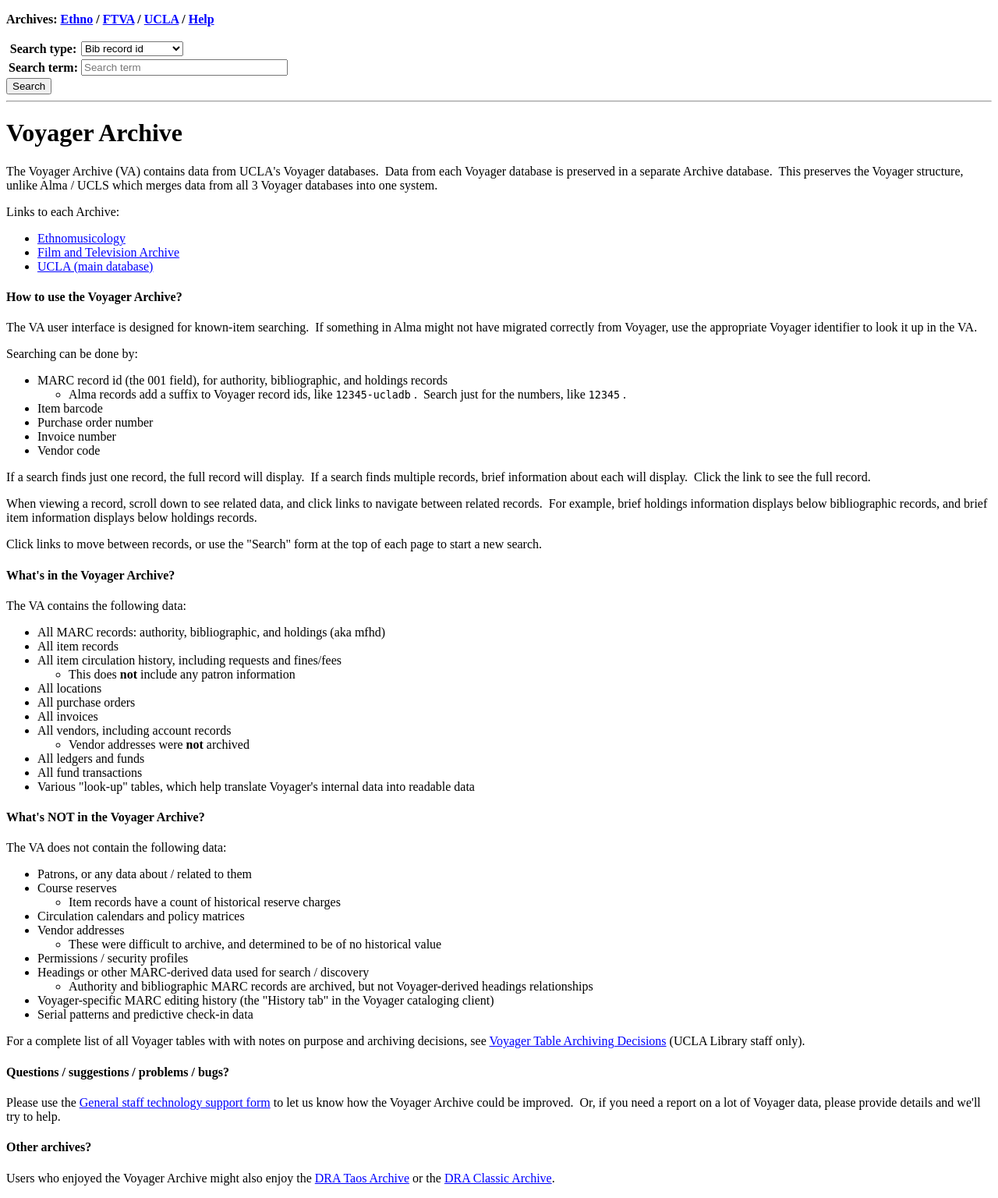
After one commit to UCLALibrary/voyager-archive, a Django app: page /help in a window 1280 px wide. The commit adds this page. Shown: the whole page at 78% size. Run offline with Django 4.2, Linux system fonts and the light colour scheme; parts of the project's set-up code (start-up, migrations or seed data) failed here and were passed over.

Commit message:
SYS-1054: Add help page; experiment with boolean Helm debug (#47)

```diff
--- a/charts/Chart.yaml
+++ b/charts/Chart.yaml
@@ -2,4 +2,4 @@ apiVersion: v2
 appVersion: "0.1"
 description: Chart for Voyager Archive application
 name: voyager-archive
-version: 1.0.9
+version: 1.0.10
--- a/charts/prod-uclavoyagerarchive-values.yaml
+++ b/charts/prod-uclavoyagerarchive-values.yaml
@@ -39,7 +39,7 @@ ingress:
 django:
   env:
     run_env: "prod"
-    debug: "false"
+    debug: False
     allowed_hosts:
       - ucla-voy-archive.library.ucla.edu
     csrf_trusted_origins:
--- a/charts/templates/configmap.yaml
+++ b/charts/templates/configmap.yaml
@@ -7,7 +7,7 @@ metadata:
     {{- include "voyager-archive.labels" . | nindent 4 }}
 data:
   DJANGO_RUN_ENV: {{ .Values.django.env.run_env }}
-  DJANGO_DEBUG: {{ .Values.django.env.debug | quote }}
+  DJANGO_DEBUG: {{ .Values.django.env.debug }}
   DJANGO_ALLOWED_HOSTS: {{ range .Values.django.env.allowed_hosts }}{{ . | quote }}{{ end }}
   DJANGO_CSRF_TRUSTED_ORIGINS: {{ range .Values.django.env.csrf_trusted_origins }}{{ . | quote }}{{ end }}
   DJANGO_DB_BACKEND: {{ .Values.django.env.db_backend }}
--- a/charts/values.yaml
+++ b/charts/values.yaml
@@ -10,7 +10,7 @@ image:
   # the same image automatically, set application tag version
   # here (once) instead of in each environment-specific values file.
   # TODO: How to correctly handle this if we add a test cluster?
-  tag: v0.9.9a
+  tag: v0.9.9b
   pullPolicy: Always
 
 nameOverride: ""
@@ -36,7 +36,7 @@ ingress:
 django:
   env:
     run_env: "prod"
-    debug: "false"
+    debug: False
     allowed_hosts: []
     #  - localhost
     #  - 127.0.0.1
--- a/voyager_archive/templates/voyager_archive/base.html
+++ b/voyager_archive/templates/voyager_archive/base.html
@@ -3,12 +3,14 @@
 <html>
     <head>
         <link rel="stylesheet" type="text/css" href="{% static 'css/style.css' %}"/>
+        <title>Voyager Archive</title>
     </head>
     <body>
         <p class="label">Archives:
             <a href="https://ethno-voy-archive.library.ucla.edu/">Ethno</a> /
             <a href="https://ftva-voy-archive.library.ucla.edu/">FTVA</a> /
-            <a href="https://ucla-voy-archive.library.ucla.edu/">UCLA</a>
+            <a href="https://ucla-voy-archive.library.ucla.edu/">UCLA</a> /
+            <a href="/help">Help</a>
         </p>
         <form name="search_archive" id="search_archive" action="{% url 'search' %}" method="POST" enctype="multipart/form-data">
             {% csrf_token %}
--- /dev/null
+++ b/voyager_archive/templates/voyager_archive/help.html
@@ -0,0 +1,142 @@
+{% extends 'voyager_archive/base.html' %}
+{% block content %}
+<body lang=EN-US link=blue vlink=purple style='word-wrap:break-word'>
+
+<div class=WordSection1>
+
+<h1>Voyager Archive</h1>
+
+<p>The Voyager Archive (VA) contains data from UCLA's Voyager databases.
+&nbsp;Data from each Voyager database is preserved in a separate Archive
+database.&nbsp; This preserves the Voyager structure, unlike Alma / UCLS which
+merges data from all 3 Voyager databases into one system.</p>
+
+<p>Links to each Archive:</p>
+
+<ul type=disc>
+ <li class=MsoNormal><a href="https://ethno-voy-archive.library.ucla.edu/">Ethnomusicology</a></li>
+ <li class=MsoNormal><a href="https://ftva-voy-archive.library.ucla.edu/">Film
+     and Television Archive</a></li>
+ <li class=MsoNormal><a href="https://ucla-voy-archive.library.ucla.edu/">UCLA
+     (main database)</a></li>
+</ul>
+
+<h4 id="VoyagerArchive-HowtousetheVoyagerArchive?">How to use the Voyager
+Archive?</h4>
+
+<p>The VA user interface is designed for known-item searching.&nbsp; If
+something in Alma might not have migrated correctly from Voyager, use the
+appropriate Voyager identifier to look it up in the VA.</p>
+
+<p>Searching can be done by:</p>
+
+<ul type=disc>
+ <li class=MsoNormal>MARC record id (the 001 field), for authority,
+     bibliographic, and holdings records </li>
+ <ul type=circle>
+  <li class=MsoNormal>Alma records add a suffix to Voyager record ids, like <code><span
+      style='font-size:10.0pt'>12345-ucladb</span></code> .&nbsp; Search just
+      for the numbers, like <code><span style='font-size:10.0pt'>12345</span></code>
+      .</li>
+ </ul>
+ <li class=MsoNormal>Item barcode</li>
+ <li class=MsoNormal>Purchase order number</li>
+ <li class=MsoNormal>Invoice number</li>
+ <li class=MsoNormal>Vendor code</li>
+</ul>
+
+<p>If a search finds just one record, the full record will display.&nbsp; If a
+search finds multiple records, brief information about each will display.&nbsp;
+Click the link to see the full record.</p>
+
+<p>When viewing a record, scroll down to see related data, and click links to
+navigate between related records.&nbsp; For example, brief holdings information
+displays below bibliographic records, and brief item information displays below
+holdings records.</p>
+
+<p>Click links to move between records, or use the &quot;Search&quot; form at
+the top of each page to start a new search.</p>
+
+<h4 id="VoyagerArchive-What'sintheVoyagerArchive?">What's in the Voyager
+Archive?</h4>
+
+<p>The VA contains the following data:</p>
+
+<ul type=disc>
+ <li class=MsoNormal>All MARC records: authority, bibliographic, and holdings
+     (aka mfhd)</li>
+ <li class=MsoNormal>All item records</li>
+ <li class=MsoNormal>All item circulation history, including requests and
+     fines/fees</li>
+ <ul type=circle>
+  <li class=MsoNormal>This does <strong>not</strong> include any patron
+      information</li>
+ </ul>
+ <li class=MsoNormal>All locations</li>
+ <li class=MsoNormal>All purchase orders</li>
+ <li class=MsoNormal>All invoices</li>
+ <li class=MsoNormal>All vendors, including account records </li>
+ <ul type=circle>
+  <li class=MsoNormal>Vendor addresses were <strong>not</strong> archived</li>
+ </ul>
+ <li class=MsoNormal>All ledgers and funds</li>
+ <li class=MsoNormal>All fund transactions</li>
+ <li class=MsoNormal>Various &quot;look-up&quot; tables, which help translate
+     Voyager's internal data into readable data</li>
+</ul>
+
+<h4 id="VoyagerArchive-What'sNOTintheVoyagerArchive?">What's NOT in the Voyager
+Archive?</h4>
+
+<p>The VA does not contain the following data:</p>
+
+<ul type=disc>
+ <li class=MsoNormal>Patrons, or any data about / related to them</li>
+ <li class=MsoNormal>Course reserves </li>
+ <ul type=circle>
+  <li class=MsoNormal>Item records have a count of historical reserve charges</li>
+ </ul>
+ <li class=MsoNormal>Circulation calendars and policy matrices</li>
+ <li class=MsoNormal>Vendor addresses </li>
+ <ul type=circle>
+  <li class=MsoNormal>These were difficult to archive, and determined to be of
+      no historical value</li>
+ </ul>
+ <li class=MsoNormal>Permissions / security profiles</li>
+ <li class=MsoNormal>Headings or other MARC-derived data used for search /
+     discovery </li>
+ <ul type=circle>
+  <li class=MsoNormal>Authority and bibliographic MARC records are archived,
+      but not Voyager-derived headings relationships</li>
+ </ul>
+ <li class=MsoNormal>Voyager-specific MARC editing history (the &quot;History
+     tab&quot; in the Voyager cataloging client)</li>
+ <li class=MsoNormal>Serial patterns and predictive check-in data</li>
+</ul>
+
+<p>For a complete list of all Voyager tables with with notes on purpose and
+archiving decisions, see <a
+href="https://docs.library.ucla.edu/x/wyXjDw">Voyager Table Archiving
+Decisions</a> (UCLA Library staff only).</p>
+
+<h4 id="VoyagerArchive-Questions/suggestions/problems/bugs?">Questions /
+suggestions / problems / bugs?</h4>
+
+<p>Please use the <a
+href="https://jira.library.ucla.edu/servicedesk/customer/portal/22/create/275">General
+staff technology support form</a> to let us know how the Voyager Archive could
+be improved.&nbsp; Or, if you need a report on a lot of Voyager data, please
+provide details and we'll try to help.</p>
+
+<h4 id="VoyagerArchive-Otherarchives?">Other archives?</h4>
+
+<p>Users who enjoyed the Voyager Archive might also enjoy the <a
+href="https://unitproj.library.ucla.edu/lis/archive/taos/archive.cfm">DRA Taos
+Archive</a> or the <a
+href="https://unitproj.library.ucla.edu/lis/archive/classic/archive.cfm">DRA
+Classic Archive</a>.</p>
+
+</div>
+
+
+{% endblock %}
--- a/voyager_archive/urls.py
+++ b/voyager_archive/urls.py
@@ -48,4 +48,9 @@ urlpatterns = [
         views.vendor_display,
         name="vendor_display",
     ),
+    path(
+        "help",
+        views.help,
+        name="help",
+    ),
 ]
--- a/voyager_archive/views.py
+++ b/voyager_archive/views.py
@@ -144,3 +144,7 @@ def vendor_display(request: HttpRequest, vendor_id: int) -> None:
     vendor_accts = get_vendor_accts(vendor_id)
     context = {"vendor": vendor, "vendor_accts": vendor_accts}
     return render(request, "voyager_archive/vendor_display.html", context)
+
+
+def help(request: HttpRequest) -> None:
+    return render(request, "voyager_archive/help.html")
```
